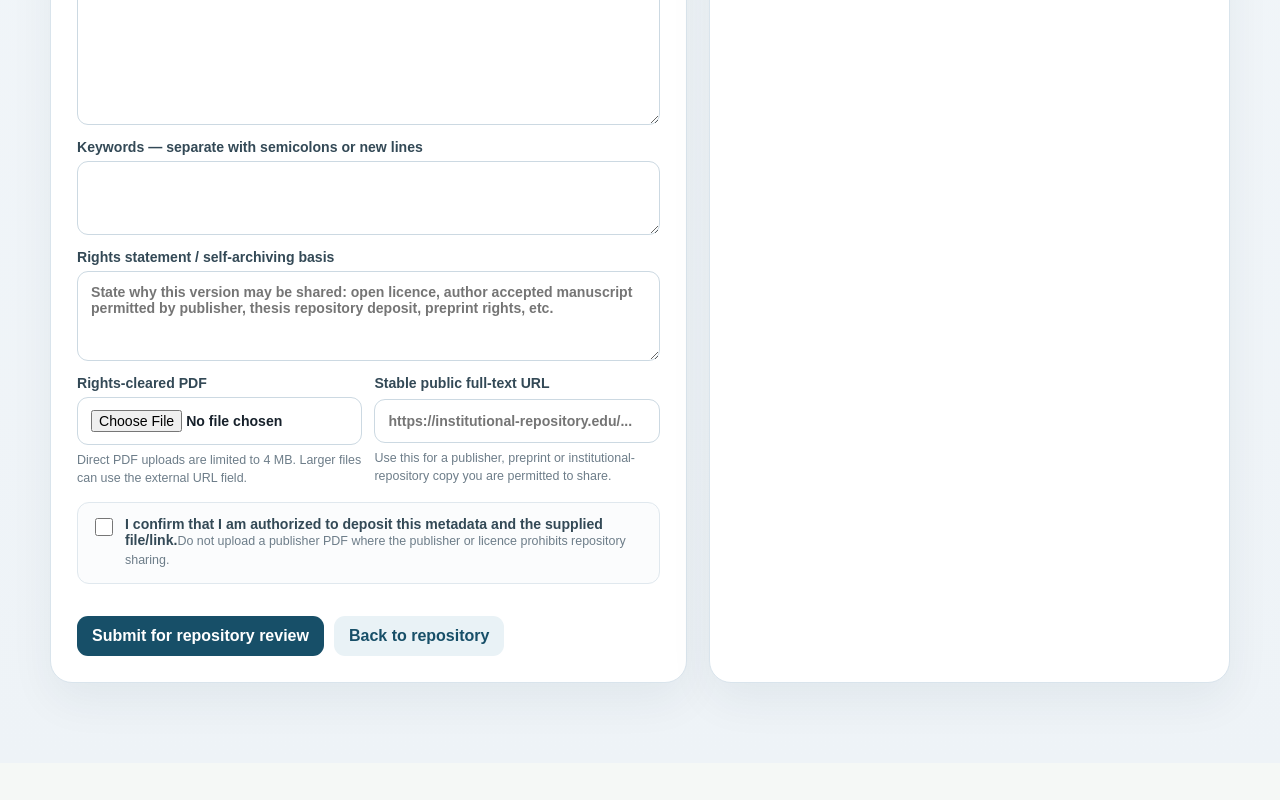
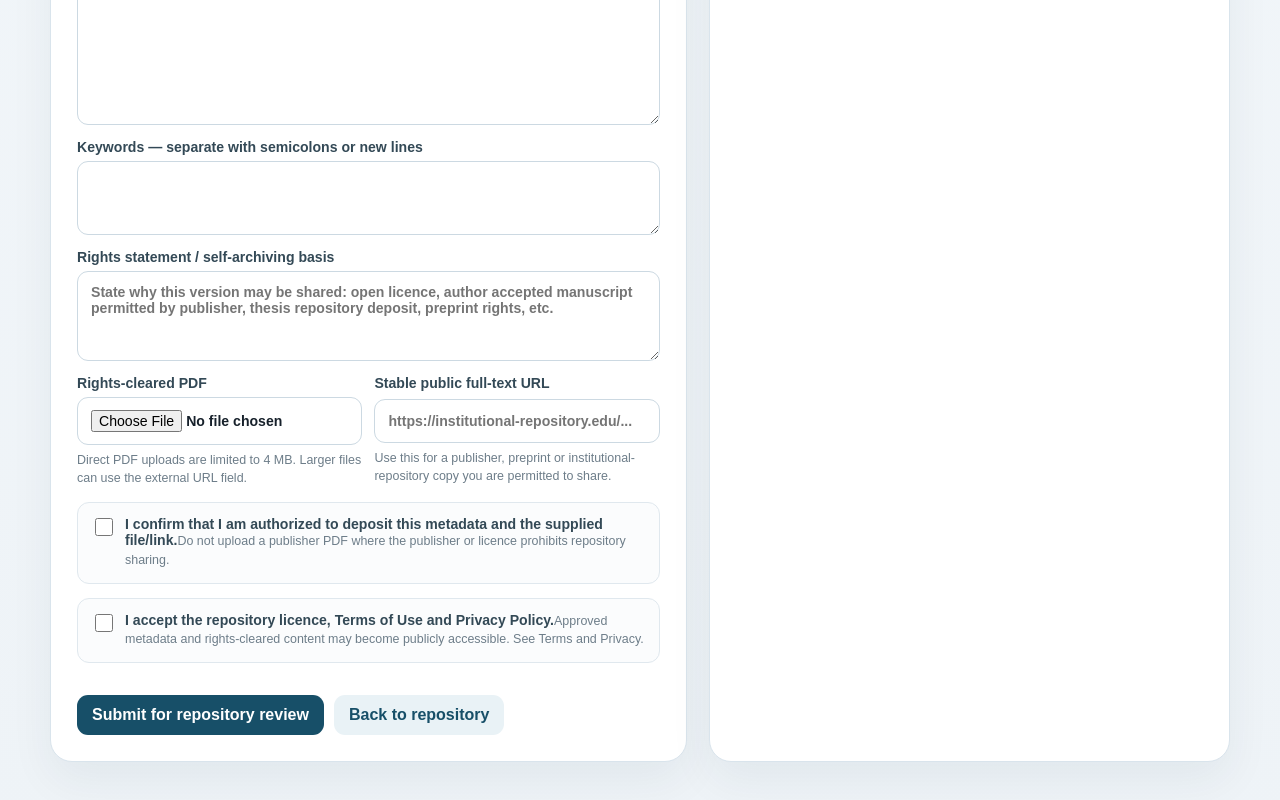
Before and after one commit to mabrig1/Scholar, a Next.js app: page /repository/submit in a window 1280 px wide. Shown: the part 1319-2119 px from the top of the page. Before the commit the page ends 2082 px from the top, so only its background shows below. Built offline with nearby package versions, Linux system fonts and the light colour scheme; no server answers.

Commit message:
legal: require repository terms and privacy acceptance

```diff
--- a/app/repository/submit/RepositorySubmitClient.tsx
+++ b/app/repository/submit/RepositorySubmitClient.tsx
@@ -18,6 +18,7 @@ export default function RepositorySubmitClient() {
       const formElement = event.currentTarget;
       const form = new FormData(formElement);
       form.set("rightsConfirmed", form.get("rightsConfirmed") ? "true" : "false");
+      form.set("legalAccepted", form.get("legalAccepted") ? "true" : "false");
       const response = await fetch("/api/repository/submit", { method: "POST", body: form });
       const data = await response.json();
       if (!response.ok) throw new Error(data.error || "Submission failed.");
@@ -152,6 +153,16 @@ export default function RepositorySubmitClient() {
         </span>
       </label>
 
+      <label className={styles.check}>
+        <input name="legalAccepted" type="checkbox" required />
+        <span>
+          <strong>I accept the repository licence, Terms of Use and Privacy Policy.</strong>
+          <span className={styles.help}>
+            Approved metadata and rights-cleared content may become publicly accessible. See <a href="/terms" target="_blank" rel="noreferrer">Terms</a> and <a href="/privacy" target="_blank" rel="noreferrer">Privacy</a>.
+          </span>
+        </span>
+      </label>
+
       <div className={styles.actions}>
         <button className={styles.button} type="submit" disabled={busy}>
           {busy ? "Submitting…" : "Submit for repository review"}
```
